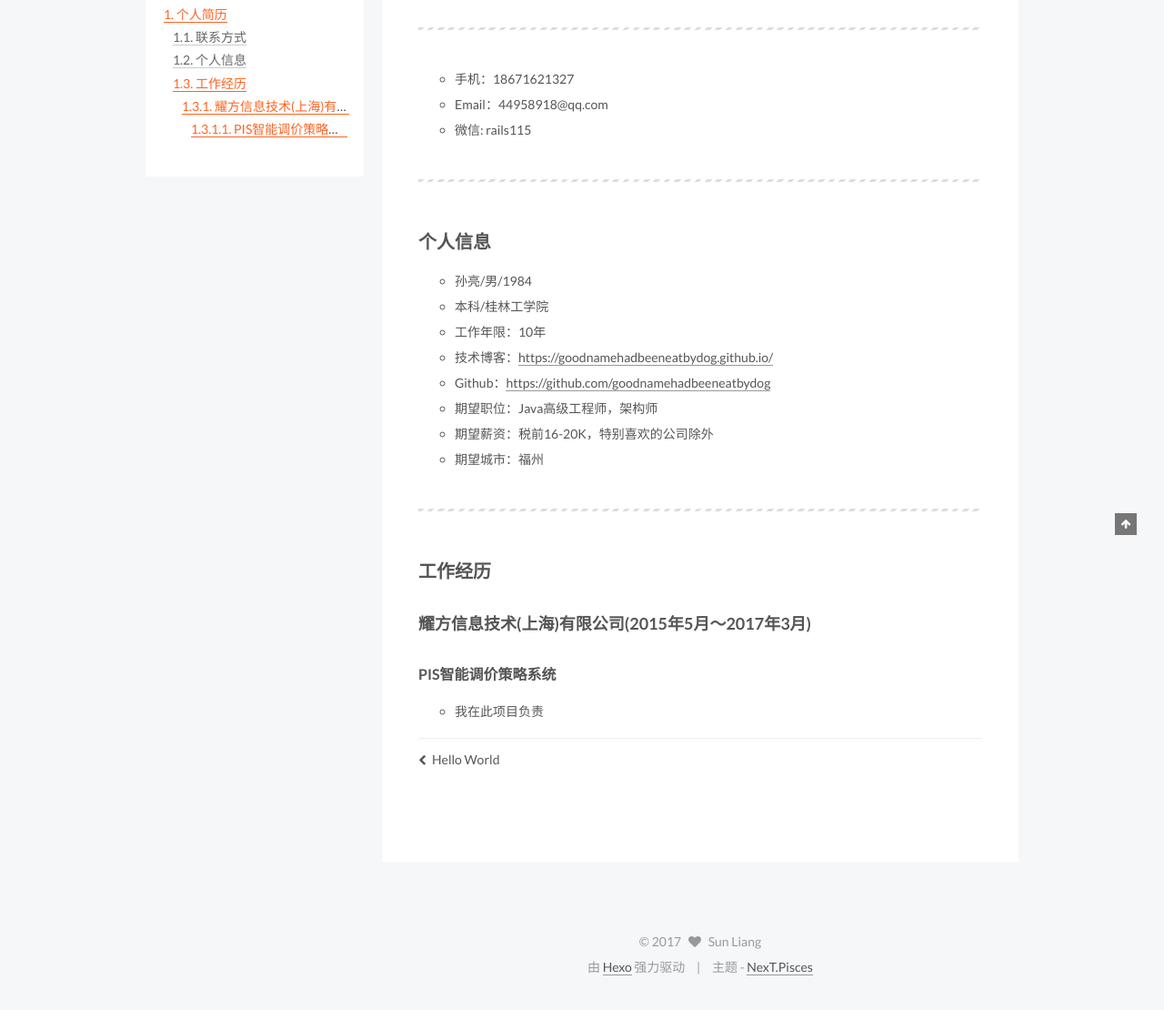
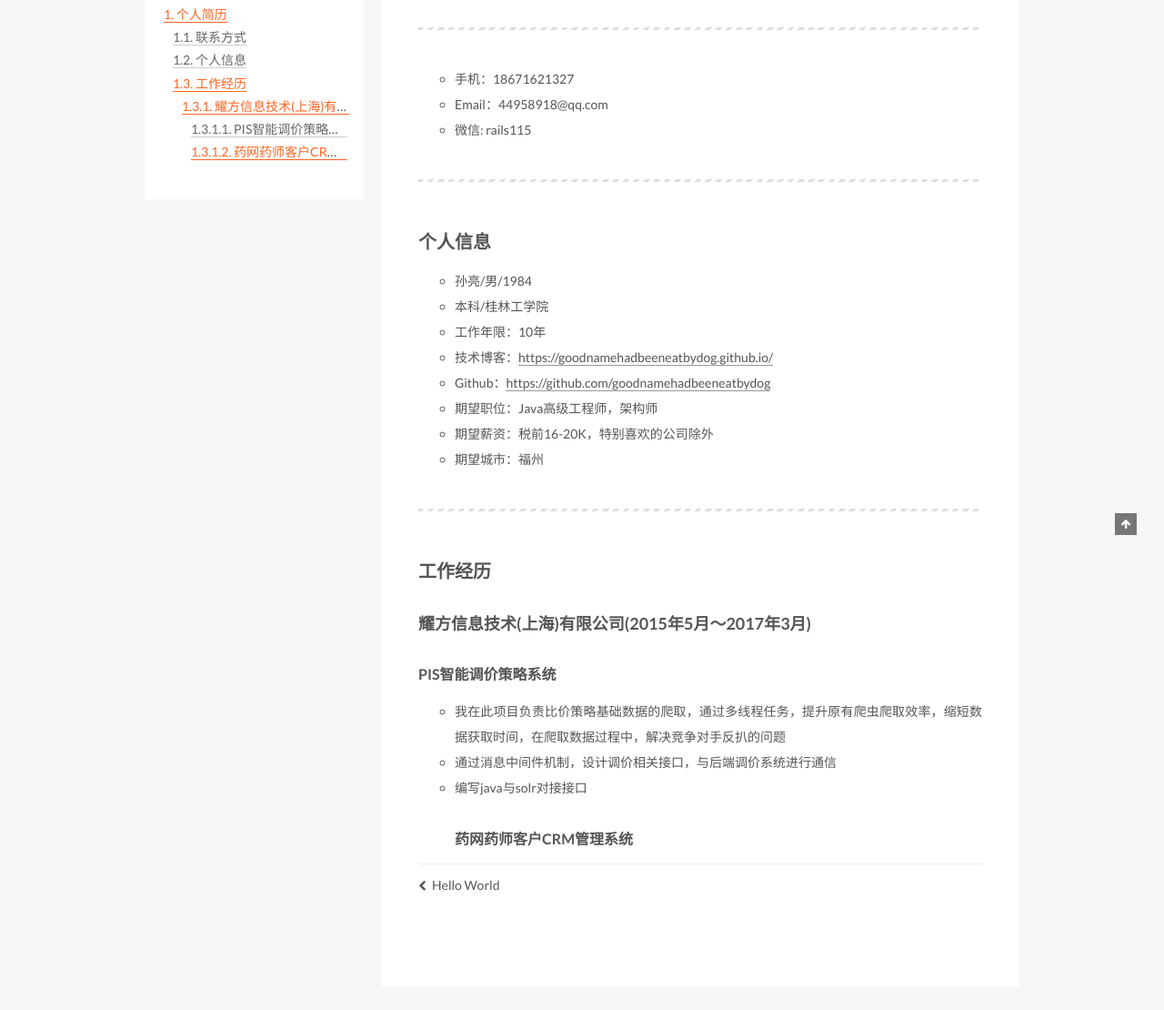
Before and after one commit to goodnamehadbeeneatbydog/goodnamehadbeeneatbydog.github.io, a plain HTML site: page 2017/06/22/sun-liang/index.html in a window 1280 px wide. Shown: the part 312-1422 px from the top of the page at 91% size. Drawn offline with Linux system fonts and the light colour scheme.

Commit message:
Site updated: 2017-06-22 16:35:39

```diff
--- a/2017/06/22/sun-liang/index.html
+++ b/2017/06/22/sun-liang/index.html
@@ -99,7 +99,7 @@
 <meta property="og:url" content="http://yoursite.com/2017/06/22/sun-liang/index.html">
 <meta property="og:site_name" content="柳丁鱼的个人博客">
 <meta property="og:description" content="个人简历联系方式  手机：18671621327 Email：44958918@qq.com 微信: rails115   个人信息 孙亮/男/1984 本科/桂林工学院 工作年限：10年 技术博客：https://goodnamehadbeeneatbydog.github.io/ Github：https://github.com/goodnamehadbeeneatbydog 期望职位：Ja">
-<meta property="og:updated_time" content="2017-06-22T05:59:41.119Z">
+<meta property="og:updated_time" content="2017-06-22T08:35:20.756Z">
 <meta name="twitter:card" content="summary">
 <meta name="twitter:title" content="sun liang">
 <meta name="twitter:description" content="个人简历联系方式  手机：18671621327 Email：44958918@qq.com 微信: rails115   个人信息 孙亮/男/1984 本科/桂林工学院 工作年限：10年 技术博客：https://goodnamehadbeeneatbydog.github.io/ Github：https://github.com/goodnamehadbeeneatbydog 期望职位：Ja">
@@ -338,7 +338,9 @@
 </ul>
 <hr>
 <h2 id="工作经历"><a href="#工作经历" class="headerlink" title="工作经历"></a>工作经历</h2><h3 id="耀方信息技术-上海-有限公司-2015年5月～2017年3月"><a href="#耀方信息技术-上海-有限公司-2015年5月～2017年3月" class="headerlink" title="耀方信息技术(上海)有限公司(2015年5月～2017年3月)"></a>耀方信息技术(上海)有限公司(2015年5月～2017年3月)</h3><h4 id="PIS智能调价策略系统"><a href="#PIS智能调价策略系统" class="headerlink" title="PIS智能调价策略系统"></a>PIS智能调价策略系统</h4><ul>
-<li>我在此项目负责</li>
+<li>我在此项目负责比价策略基础数据的爬取，通过多线程任务，提升原有爬虫爬取效率，缩短数据获取时间，在爬取数据过程中，解决竞争对手反扒的问题</li>
+<li>通过消息中间件机制，设计调价相关接口，与后端调价系统进行通信</li>
+<li>编写java与solr对接接口<h4 id="药网药师客户CRM管理系统"><a href="#药网药师客户CRM管理系统" class="headerlink" title="药网药师客户CRM管理系统"></a>药网药师客户CRM管理系统</h4></li>
 </ul>
 
 
@@ -524,7 +526,7 @@
 
 
 
-              <div class="post-toc-content"><ol class="nav"><li class="nav-item nav-level-1"><a class="nav-link" href="#个人简历"><span class="nav-number">1.</span> <span class="nav-text">个人简历</span></a><ol class="nav-child"><li class="nav-item nav-level-2"><a class="nav-link" href="#联系方式"><span class="nav-number">1.1.</span> <span class="nav-text">联系方式</span></a></li><li class="nav-item nav-level-2"><a class="nav-link" href="#个人信息"><span class="nav-number">1.2.</span> <span class="nav-text">个人信息</span></a></li><li class="nav-item nav-level-2"><a class="nav-link" href="#工作经历"><span class="nav-number">1.3.</span> <span class="nav-text">工作经历</span></a><ol class="nav-child"><li class="nav-item nav-level-3"><a class="nav-link" href="#耀方信息技术-上海-有限公司-2015年5月～2017年3月"><span class="nav-number">1.3.1.</span> <span class="nav-text">耀方信息技术(上海)有限公司(2015年5月～2017年3月)</span></a><ol class="nav-child"><li class="nav-item nav-level-4"><a class="nav-link" href="#PIS智能调价策略系统"><span class="nav-number">1.3.1.1.</span> <span class="nav-text">PIS智能调价策略系统</span></a></li></ol></li></ol></li></ol></li></ol></div>
+              <div class="post-toc-content"><ol class="nav"><li class="nav-item nav-level-1"><a class="nav-link" href="#个人简历"><span class="nav-number">1.</span> <span class="nav-text">个人简历</span></a><ol class="nav-child"><li class="nav-item nav-level-2"><a class="nav-link" href="#联系方式"><span class="nav-number">1.1.</span> <span class="nav-text">联系方式</span></a></li><li class="nav-item nav-level-2"><a class="nav-link" href="#个人信息"><span class="nav-number">1.2.</span> <span class="nav-text">个人信息</span></a></li><li class="nav-item nav-level-2"><a class="nav-link" href="#工作经历"><span class="nav-number">1.3.</span> <span class="nav-text">工作经历</span></a><ol class="nav-child"><li class="nav-item nav-level-3"><a class="nav-link" href="#耀方信息技术-上海-有限公司-2015年5月～2017年3月"><span class="nav-number">1.3.1.</span> <span class="nav-text">耀方信息技术(上海)有限公司(2015年5月～2017年3月)</span></a><ol class="nav-child"><li class="nav-item nav-level-4"><a class="nav-link" href="#PIS智能调价策略系统"><span class="nav-number">1.3.1.1.</span> <span class="nav-text">PIS智能调价策略系统</span></a></li><li class="nav-item nav-level-4"><a class="nav-link" href="#药网药师客户CRM管理系统"><span class="nav-number">1.3.1.2.</span> <span class="nav-text">药网药师客户CRM管理系统</span></a></li></ol></li></ol></li></ol></li></ol></div>
 
 
           </div>
```
Also changed, not shown: index.html (+3 -1 lines).
